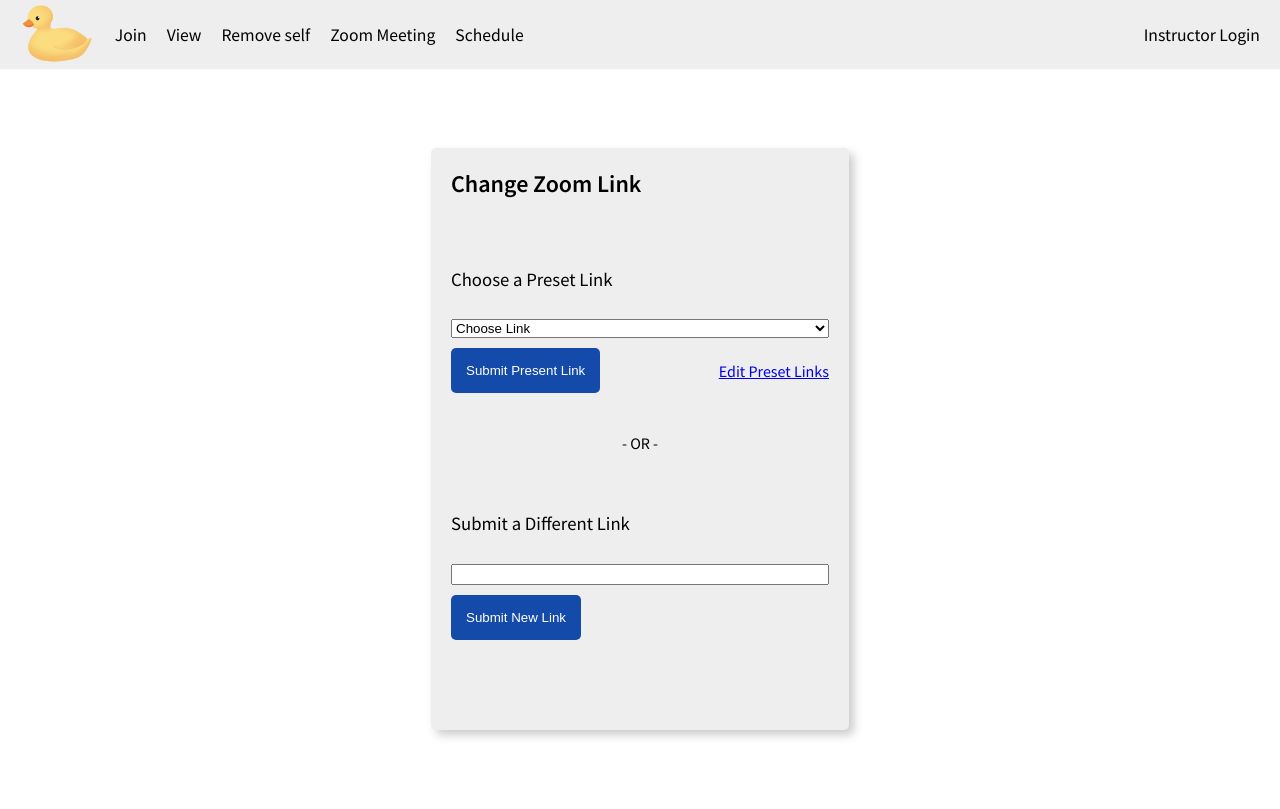
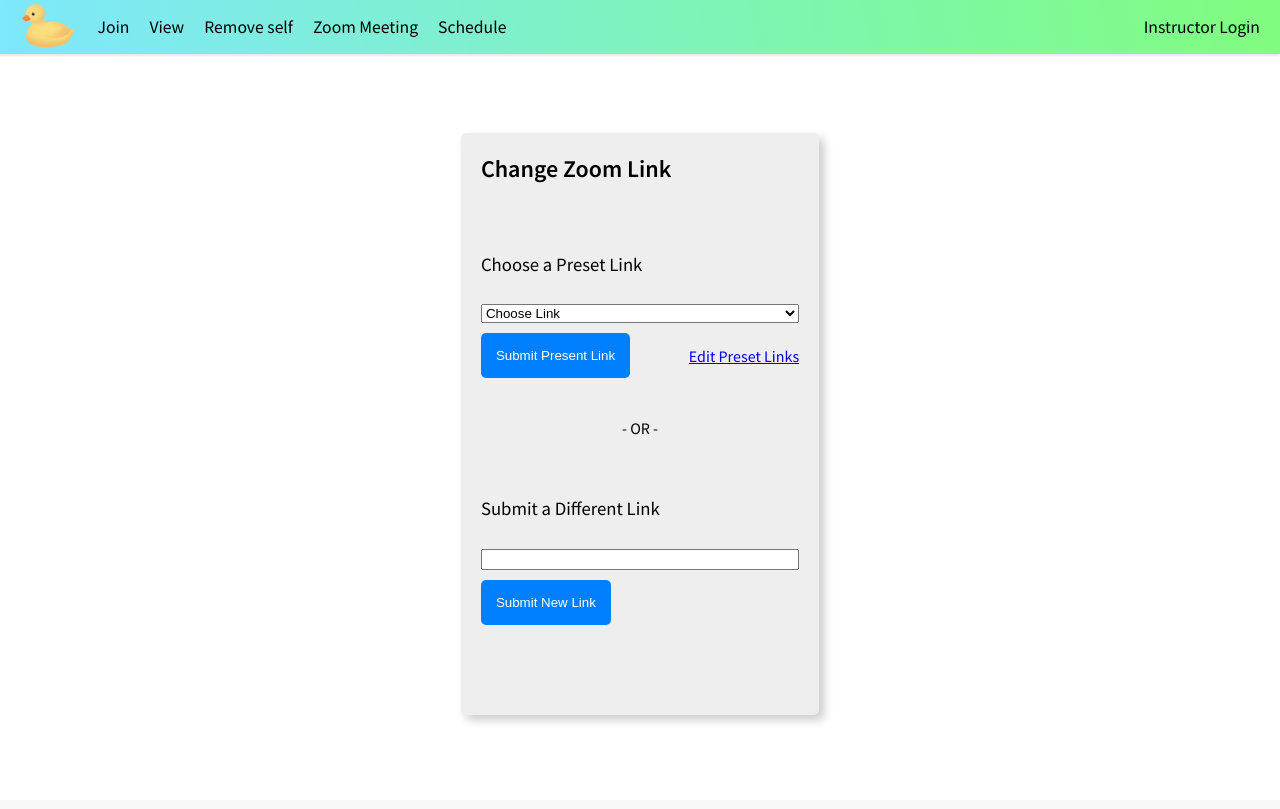
Before and after one commit to SamLab17/HelpHours, a Python web app: template helphours/templates/change_zoom.html in a window 1280 px wide. After the commit the page ends 721 px from the top, so only its background shows below. Run offline with Jinja, Linux system fonts and the light colour scheme; the template is opened without the code that fills it, so the values that code supplies are empty.

Commit message:
Web design (#33)
* Replace home text button with duck

* Added icons

* Added disclaimer for icons

* added more styles

* home page and nav bar

Co-authored-by: Nina Ahmed <ninaahmed99@gmail.com>

```diff
--- a/helphours/static/styles/style.css
+++ b/helphours/static/styles/style.css
@@ -2,7 +2,12 @@
 @import url('https://fonts.googleapis.com/css2?family=Source+Sans+Pro:wght@300;400;600&display=swap');
 
 :root {
-    --primary-color: rgb(20, 75, 170);
+    --primary-color: #0080ff;
+    /* Light blue -> Light Green */
+    --navbar-gradient: linear-gradient(80deg, #7ee8fd 0%, #80ff72 110%);
+
+    /* Dark blue -> light blue */
+    /* --navbar-gradient: linear-gradient(80deg, #63a4ff 0%, #83eaf1 74%); */
 }
 
 body {
@@ -23,7 +28,10 @@ body h3 {
 }
 
 .navbar {
-    background-color: #eee;
+    /* background-color: var(--navbar-color); */
+    /* background-image: linear-gradient(315deg, #fba8a4 0%, #dad2f3 74%); */
+    background-image: var(--navbar-gradient);
+    box-shadow: -2px 0 2px 2px rgba(0, 0, 0, 0.1);
     max-height: 10vh;
     display: flex;
     padding: 0 10px;
@@ -63,6 +71,7 @@ body h3 {
     font-size: 110%;
     color: #000;
     transition: all 0.2s ease;
+
 }
 
 .navbar a:hover, .navbar a:focus {
@@ -94,10 +103,38 @@ body h3 {
     color: #222;
 }
 
+.welcome {
+    display: flex;
+    justify-content: center;
+    align-items: center;
+}
+
+.narrow-content {
+    font-size: 110%;
+}
+
+.duck-left {
+    transform: scaleX(-1);
+}
+
+.vertical-center {
+    display: flex;
+    align-items: center;
+}
+
+.vertical-center h1 {
+    margin: 0 20px;
+}
+
 .content {
     height: 100%;
     max-height: 90vh;
     padding: 10px 10px;
+
+    width: 80%;
+    max-width: 1200px;
+    margin-left: auto;
+    margin-right: auto;
 }
 
 .center-content {
--- a/helphours/templates/base.html
+++ b/helphours/templates/base.html
@@ -15,8 +15,8 @@
         <nav class="navbar">
             <ul aria-label="Navigation menu" class="left-links">
                 <li>
-                    <a href="{{ url_for('index') }}">
-                        <img src="{{ url_for('static', filename='images/duck.png') }}" style="height: 65px;">
+                    <a aria-label="Home" href="{{ url_for('index') }}">
+                        <img src="{{ url_for('static', filename='images/duck.png') }}" style="height: 50px;" alt-text="Rubber Duck">
                     </a>
                 </li>
                 <li {% if request.path == url_for('join') %} class="active" {% endif %}>
```
Also changed, not shown: helphours/templates/index.html (+21 -3 lines), 1 other file.
